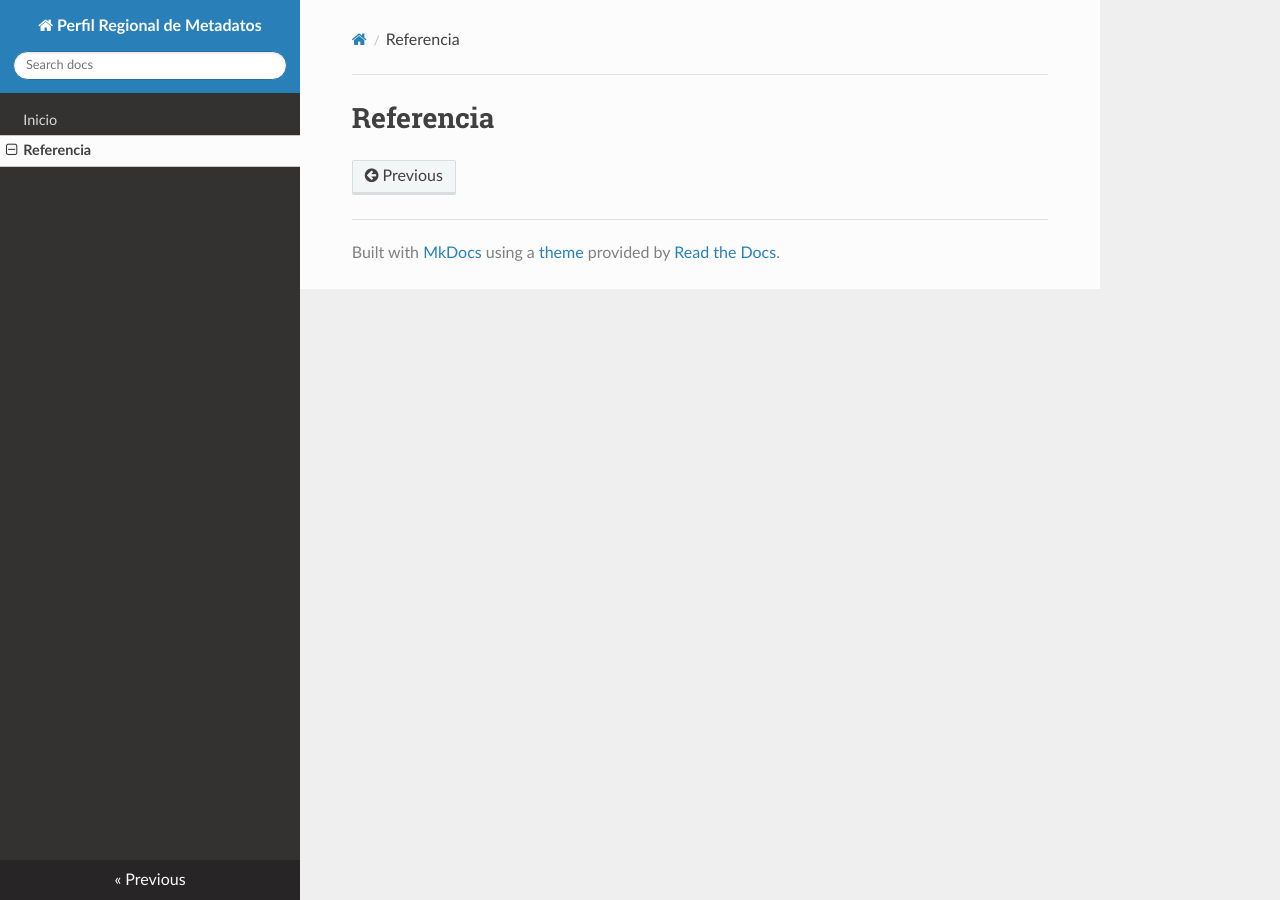
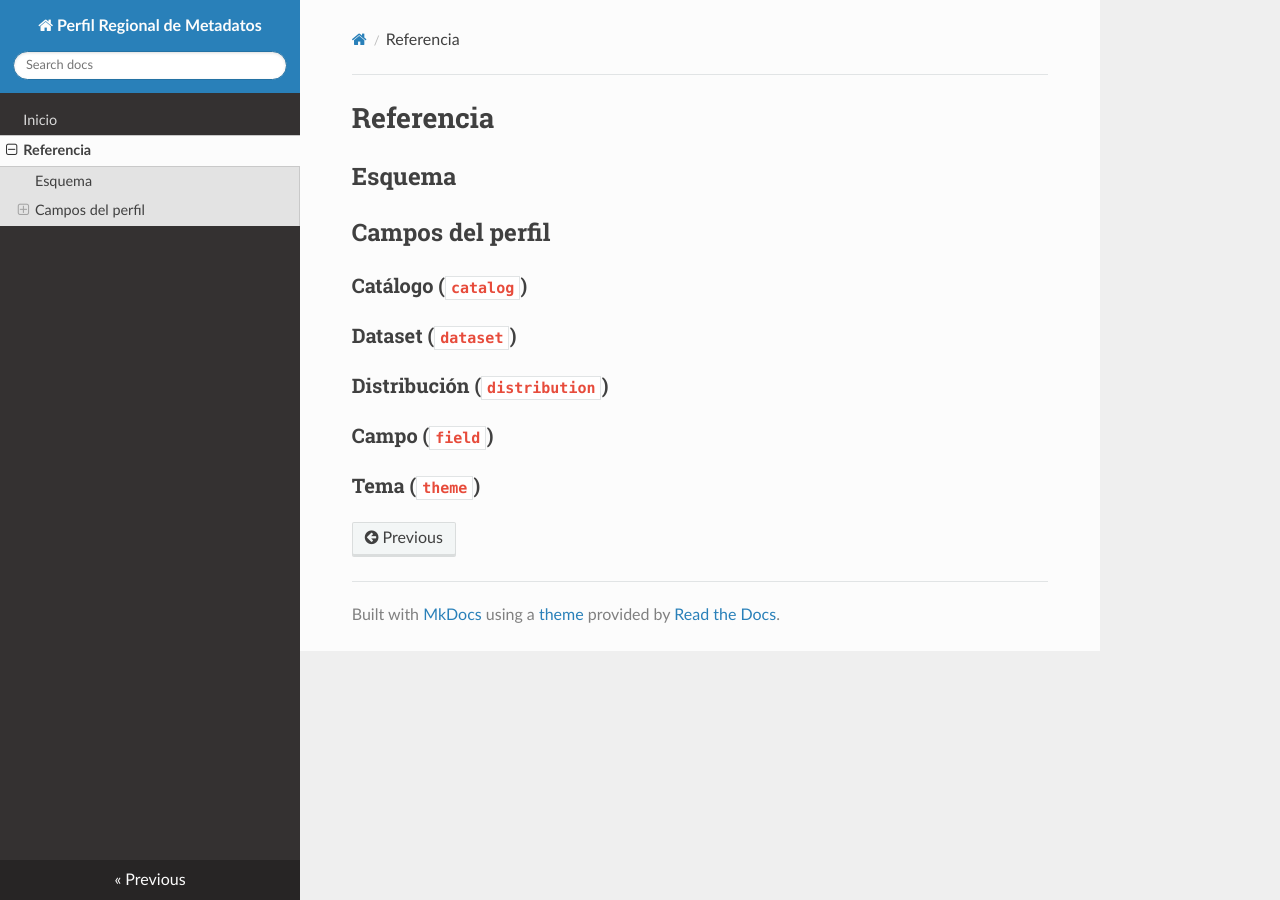
Before and after one commit to datosgobar/perfil-regional-metadatos, an MkDocs documentation site: the page built from docs/schema.md, in a window 1280 px wide. Built offline with MkDocs 1.6.1, drawn with Linux system fonts in a browser that asks for light colours; nearby versions of some CDN libraries; old or Windows-style settings are respelled for this version of MkDocs.

Commit message:
Agrega esqueleto de la sección de referencia del perfil.

```diff
--- a/docs/schema.md
+++ b/docs/schema.md
@@ -1,2 +1,16 @@
 Referencia
 ===
+
+## Esquema
+
+## Campos del perfil
+
+### Catálogo (`catalog`)
+
+### Dataset (`dataset`)
+
+### Distribución (`distribution`)
+
+### Campo (`field`)
+
+### Tema (`theme`)
```
